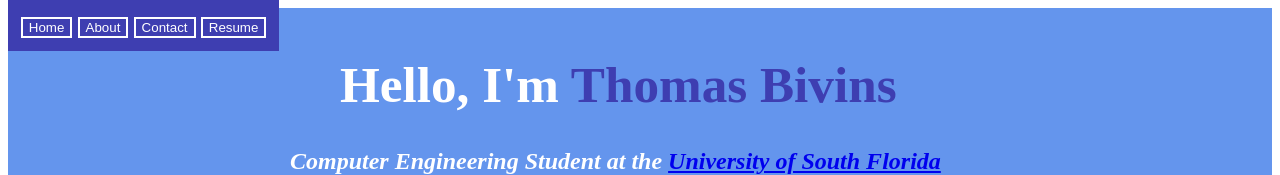
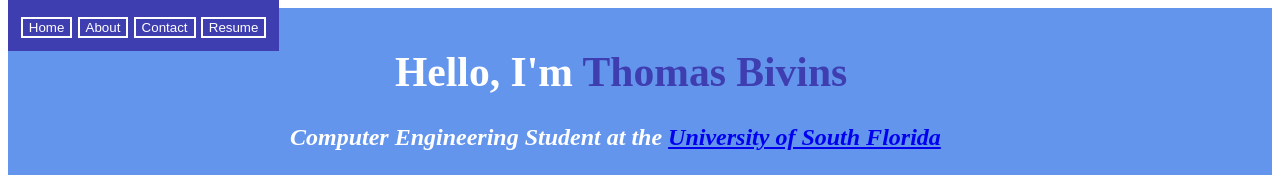
Before and after one commit to thomasbiv/thomasbiv.github.io, a plain HTML site: page index.html in a window 1280 px wide. Shown: the top 175 px of the page. Drawn offline with Linux system fonts and the light colour scheme.

Commit message:
centering fix

```diff
--- a/styles.css
+++ b/styles.css
@@ -1,7 +1,7 @@
 .home-header {
     font-family: "Times New Roman", Times, serif;
-    font-size: 160%;
-    width: 600px;
+    font-size: 130%;
+    width: 490px;
     margin: 0 auto;
     color: white;
 }
```
